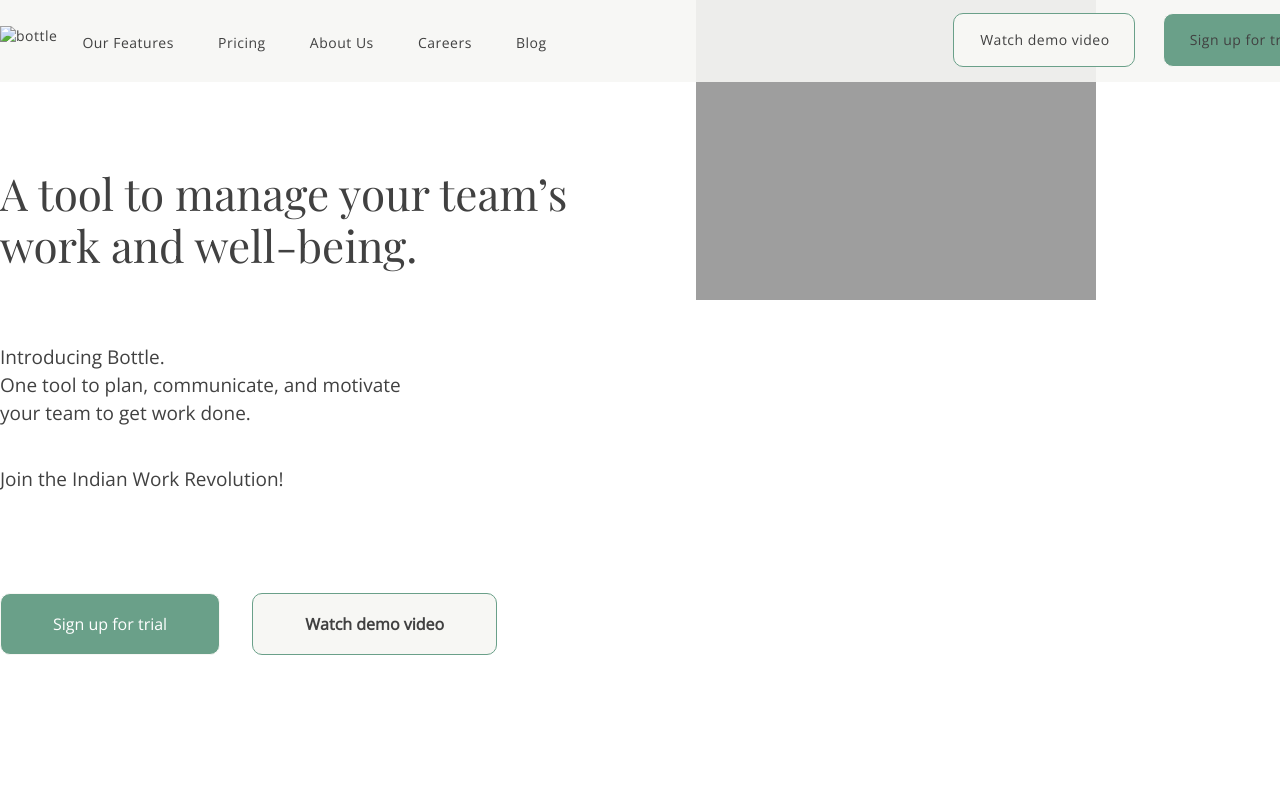
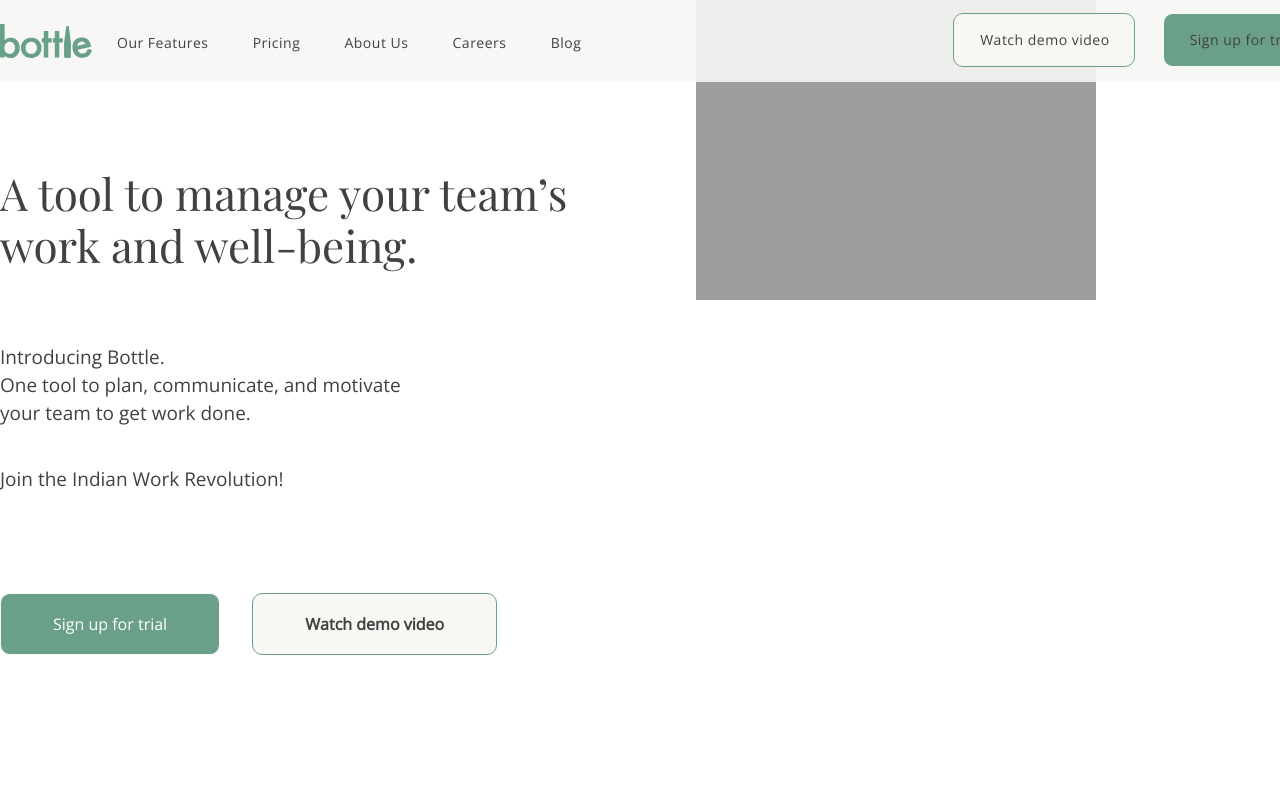
Before and after one commit to AnastassiyaPots/bottle, a plain HTML site: page index.html in a window 1280 px wide. Shown: the top 800 px of the page. Drawn offline with nearby package versions, Linux system fonts and the light colour scheme; the site is published under a folder, as on GitHub Pages, so addresses that start at the root find nothing.

Commit message:
Update index.html

```diff
--- a/index.html
+++ b/index.html
@@ -19,7 +19,7 @@
                     <ul class="menu">
                         <li class="logo">
                             <a href="#">
-                                <img src="/icon/logo.svg" alt="bottle">
+                                <img src="icon/logo.svg" alt="bottle">
                             </a>
                         </li>
                         <li class="menu_item"><a href="#">Our Features</a></li>
```
